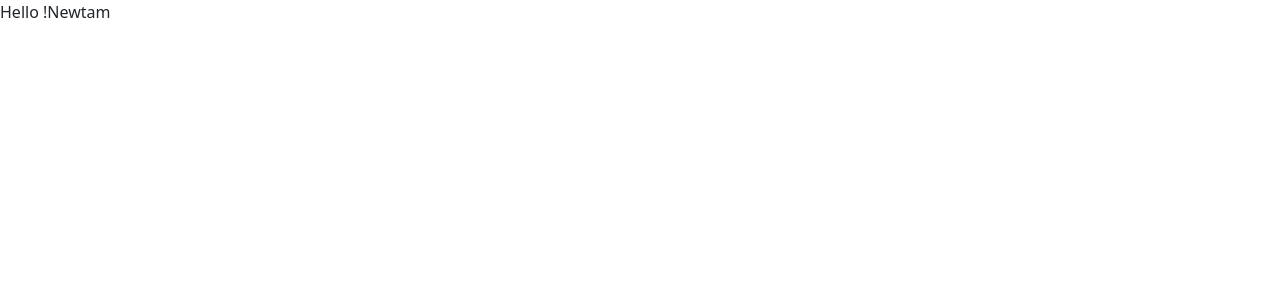
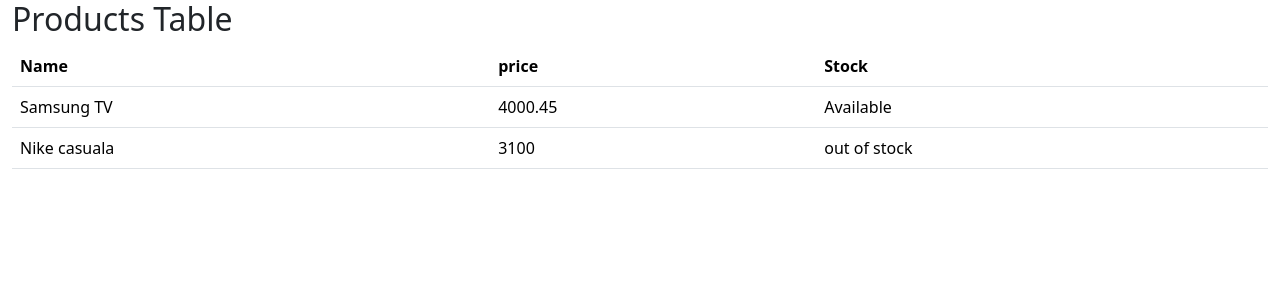
Before and after one commit to Newtamkashyap/React_Class_Project, a React (Create React App) app: page / in a window 1280 px wide. Shown: the top 300 px of the page. Built offline with nearby package versions, Linux system fonts and the light colour scheme.

Commit message:
examples

```diff
--- /dev/null
+++ b/public/product.json
@@ -0,0 +1,12 @@
+[
+    {
+        "Name":"Samsung TV",
+        "Price":4000.45,
+        "Stock":true
+    },
+    {
+        "Name":"Nike casuala",
+        "Price":3100,
+        "Stock":false
+    }
+]
--- a/src/MemoDemo/mount_demo.jsx
+++ b/src/MemoDemo/mount_demo.jsx
@@ -1,16 +1,60 @@
-import { useState } from "react"
+import { useEffect, useState } from "react"
 
 
-export const MountDemo=()=>{
+export const MountDemo = () => {
 
-     const [name,setName]=useState('Newtam')
+    const [products, setProducts] = useState([{ Name: '', Price: 0, Stock: false }]);
 
-     function demo(e){
-        setName(e.target.value)
-     }
-    return(
-        <div>
-            <p onChange={demo} value={name}>Hello !{name}</p>
+    function LoadProducts() {
+        // var http = new XMLHttpRequest();
+        // http.open("get", "product.json", true); //get is mandatory for getting data,it is showing what type of request is GET,POSt,DELETE,Update..like that
+        // http.send();
+
+        // http.onreadystatechange = function () {
+        //     if (http.readyState == 4) {
+        //         setProducts(JSON.parse(http.responseText));
+        //     }
+        // }
+
+        //========================OR(we can do with fetch method,easy and sort)=======================
+
+        fetch("product.json")
+        .then(response => response.json())
+        .then(products =>{
+            (setProducts(products));
+        })
+    }
+
+    useEffect(() => {
+        LoadProducts();
+    })
+
+    return (
+        <div className="container-fluid">
+            <h2>Products Table</h2>
+            <table className="table table-hover">
+                <thead>
+                    <tr>
+                        <th>Name</th>
+                        <th>price</th>
+                        <th>Stock</th>
+
+                    </tr>
+                </thead>
+                <tbody>
+                    {
+                        products.map(product =>
+                            <tr key={product.Name}>
+                                <td>{product.Name}</td>
+                                <td>{product.Price}</td>
+                                <td>{(product.Stock===true)?"Available":"out of stock"}</td>
+
+                            </tr>
+                        )
+                    }
+                </tbody>
+            </table>
+
         </div>
     )
 }
```
